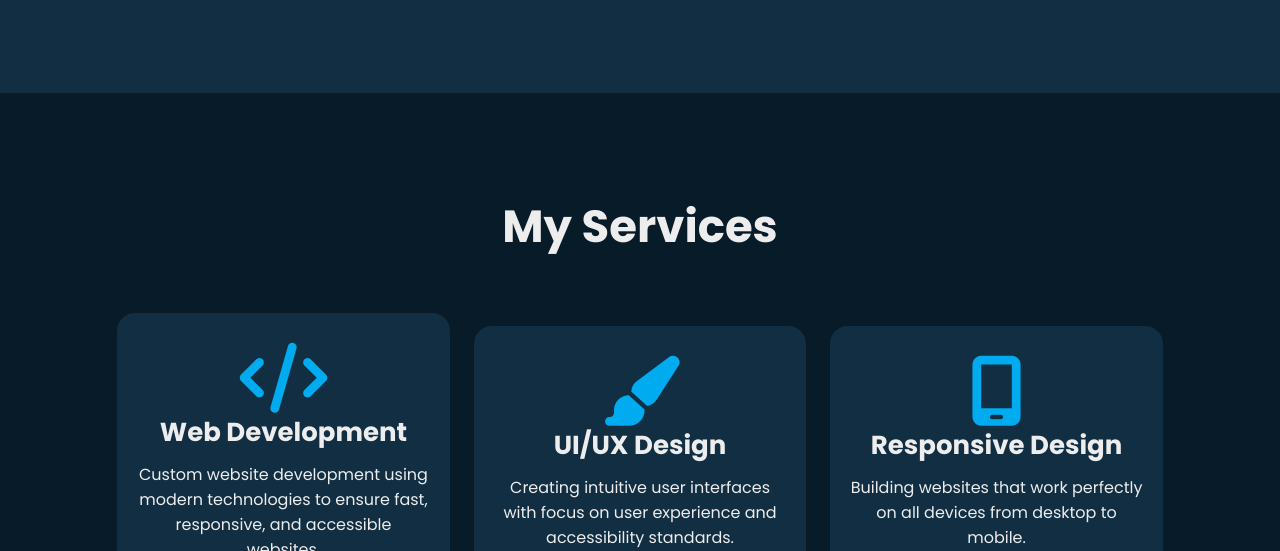
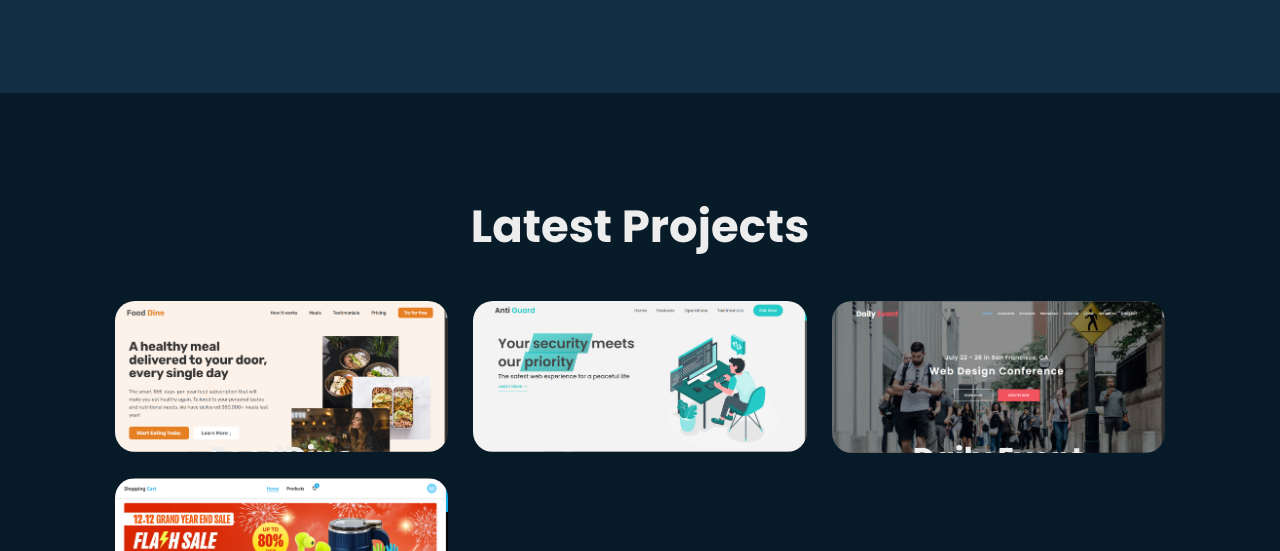
Before and after one commit to zahidhasan13/web-dev-portfolio, a plain HTML site: page index.html in a window 1280 px wide. Shown: the part 1446-1997 px from the top of the page. Drawn offline with nearby package versions, Linux system fonts and the light colour scheme.

Commit message:
add resume

```diff
--- a/index.html
+++ b/index.html
@@ -49,7 +49,12 @@
             ><i class="fa-brands fa-facebook-f"></i
           ></a>
         </div>
-        <a href="#" class="btn">Download CV</a>
+        <a
+          href="https://drive.google.com/file/d/1vg8o2FFIZ54AyvnL9ysuX5jhN2LdgmKs/view?usp=sharing"
+          target="_blank"
+          class="btn"
+          >Download CV</a
+        >
       </div>
 
       <div class="home-img">
@@ -97,43 +102,6 @@
               <div class="progress react">80%</div>
             </div>
           </div>
-        </div>
-      </div>
-    </section>
-
-    <!-- Services Section -->
-    <section class="services" id="services">
-      <h2 class="heading">My <span>Services</span></h2>
-
-      <div class="services-container">
-        <div class="services-box">
-          <i class="fa-solid fa-code"></i>
-          <h3>Web Development</h3>
-          <p>
-            Custom website development using modern technologies to ensure fast,
-            responsive, and accessible websites.
-          </p>
-          <a href="#" class="btn">Read More</a>
-        </div>
-
-        <div class="services-box">
-          <i class="fa-solid fa-paintbrush"></i>
-          <h3>UI/UX Design</h3>
-          <p>
-            Creating intuitive user interfaces with focus on user experience and
-            accessibility standards.
-          </p>
-          <a href="#" class="btn">Read More</a>
-        </div>
-
-        <div class="services-box">
-          <i class="fa-solid fa-mobile-screen"></i>
-          <h3>Responsive Design</h3>
-          <p>
-            Building websites that work perfectly on all devices from desktop to
-            mobile.
-          </p>
-          <a href="#" class="btn">Read More</a>
         </div>
       </div>
     </section>
--- a/script.js
+++ b/script.js
@@ -44,7 +44,7 @@ ScrollReveal({
 });
 
 ScrollReveal().reveal('.home-content, .heading', { origin: 'top' });
-ScrollReveal().reveal('.home-img, .services-container, .portfolio-box, .contact form', { origin: 'bottom' });
+ScrollReveal().reveal('.home-img, .portfolio-box, .contact form', { origin: 'bottom' });
 ScrollReveal().reveal('.home-content h1, .about-img', { origin: 'left' });
 ScrollReveal().reveal('.home-content p, .about-content', { origin: 'right' });
 
--- a/style.css
+++ b/style.css
@@ -248,56 +248,9 @@ body {
   width: 80%;
 }
 
-/* Services Section */
-.services {
-  padding: 10rem 9% 10rem;
-  background: var(--bg-color);
-}
-
-.services h2 {
-  margin-bottom: 5rem;
-}
-
-.services-container {
-  display: flex;
-  justify-content: center;
-  align-items: center;
-  flex-wrap: wrap;
-  gap: 2rem;
-}
-
-.services-box {
-  flex: 1 1 30rem;
-  background: var(--second-bg-color);
-  padding: 3rem 2rem 4rem;
-  border-radius: 2rem;
-  text-align: center;
-  border: 0.2rem solid var(--bg-color);
-  transition: 0.5s ease;
-}
-
-.services-box:hover {
-  border-color: var(--main-color);
-  transform: scale(1.02);
-}
-
-.services-box i {
-  font-size: 7rem;
-  color: var(--main-color);
-}
-
-.services-box h3 {
-  font-size: 2.6rem;
-}
-
-.services-box p {
-  font-size: 1.6rem;
-  margin: 1rem 0 3rem;
-}
-
 /* Portfolio Section */
 .portfolio {
-  background: var(--second-bg-color);
+  background: var(--bg-color);
   padding: 10rem 9% 10rem;
 }
 
@@ -377,7 +330,7 @@ body {
 /* Contact Section */
 .contact {
   padding: 10rem 9% 10rem;
-  background: var(--bg-color);
+  background: var(--second-bg-color);
 }
 
 .contact h2 {
@@ -428,7 +381,7 @@ body {
   align-items: center;
   flex-wrap: wrap;
   padding: 2rem 9%;
-  background: var(--second-bg-color);
+  background: var(--bg-color);
 }
 
 .footer-text p {
```
